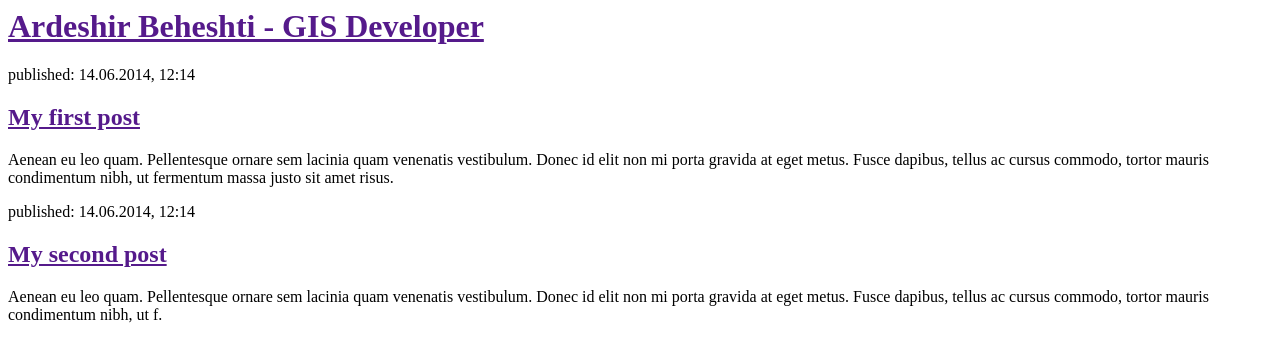
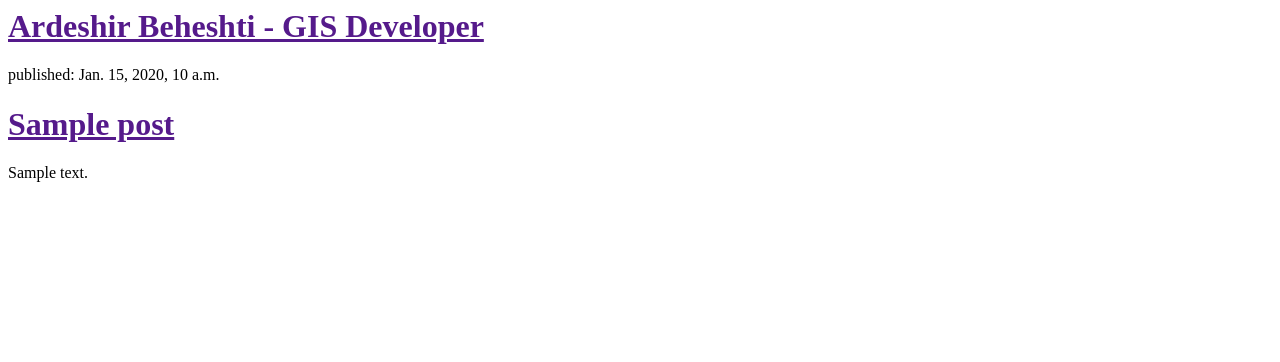
Before and after one commit to ArdyBeheshti/personal, a Django app: template personal/templates/personal/post_list.html in a window 1280 px wide. Shown: the top 362 px of the page. Run offline with Django 3.2, Linux system fonts and the light colour scheme; the template is opened without the code that fills it: values that come from a table or form of the project are taken from there, others are empty; tables that the repository leaves empty hold one stand-in row (values such as "Sample post").

Commit message:
Modified templates to display posts from database.

```diff
--- a/personal/templates/personal/post_list.html
+++ b/personal/templates/personal/post_list.html
@@ -7,16 +7,13 @@
             <h1><a href="">Ardeshir Beheshti - GIS Developer</a></h1>
         </div>
 
-        <div>
-            <p>published: 14.06.2014, 12:14</p>
-            <h2><a href="">My first post</a></h2>
-            <p>Aenean eu leo quam. Pellentesque ornare sem lacinia quam venenatis vestibulum. Donec id elit non mi porta gravida at eget metus. Fusce dapibus, tellus ac cursus commodo, tortor mauris condimentum nibh, ut fermentum massa justo sit amet risus.</p>
-        </div>
+		{% for post in posts %}
+			<div>
+				<p>published: {{ post.published_date }}</p>
+				<h1><a href="">{{ post.title }}</a></h1>
+				<p>{{ post.text|linebreaksbr }}</p>
+			</div>
+		{% endfor %}
 
-        <div>
-            <p>published: 14.06.2014, 12:14</p>
-            <h2><a href="">My second post</a></h2>
-            <p>Aenean eu leo quam. Pellentesque ornare sem lacinia quam venenatis vestibulum. Donec id elit non mi porta gravida at eget metus. Fusce dapibus, tellus ac cursus commodo, tortor mauris condimentum nibh, ut f.</p>
-        </div>
     </body>
 </html>
--- a/personal/views.py
+++ b/personal/views.py
@@ -1,4 +1,7 @@
 from django.shortcuts import render
+from django.utils import timezone
+from .models import Post
 
 def post_list(request):
-    return render(request, 'personal/post_list.html', {})
+    posts = Post.objects.filter(published_date__lte=timezone.now()).order_by('published_date')
+    return render(request, 'personal/post_list.html', {'posts': posts})
```
